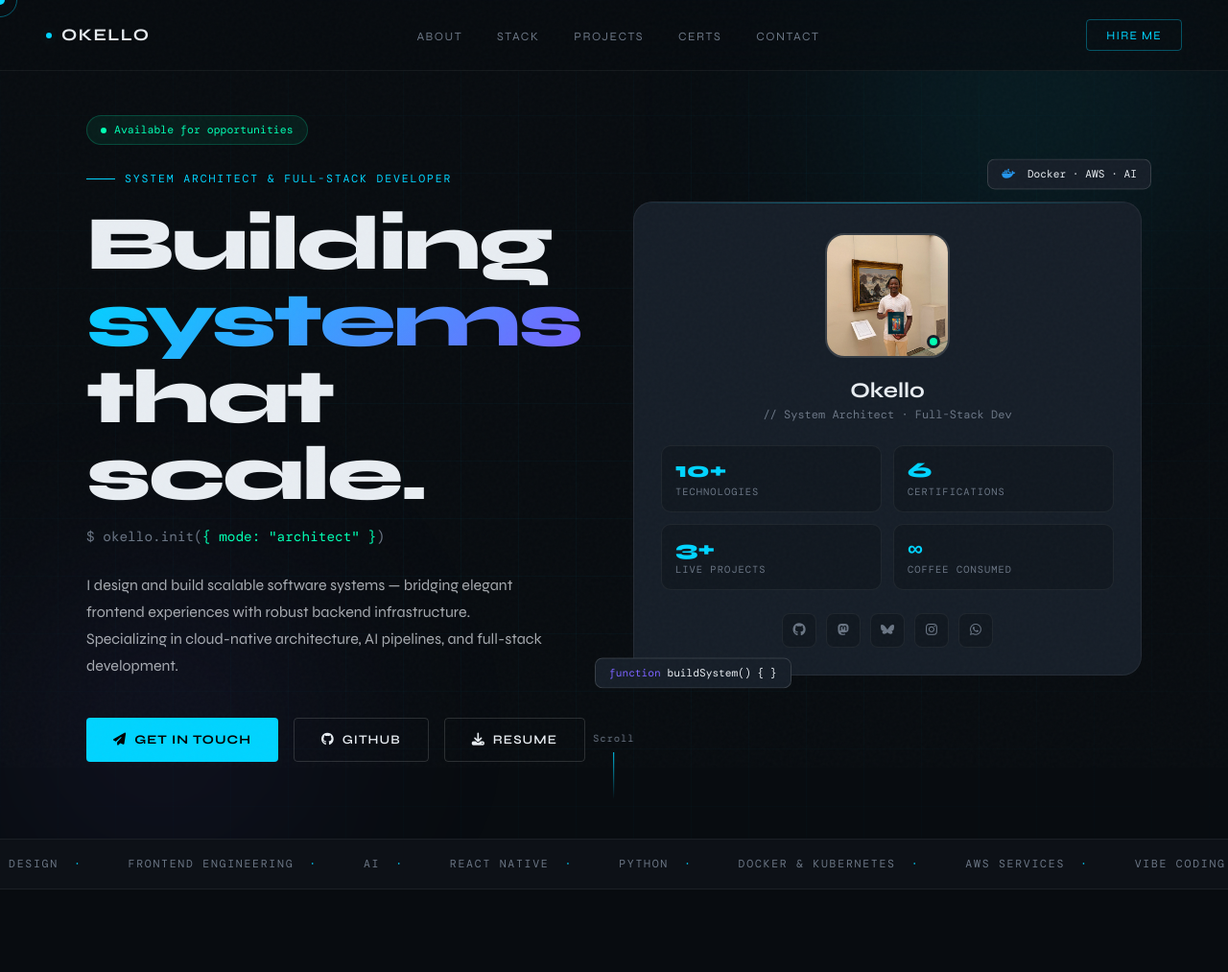
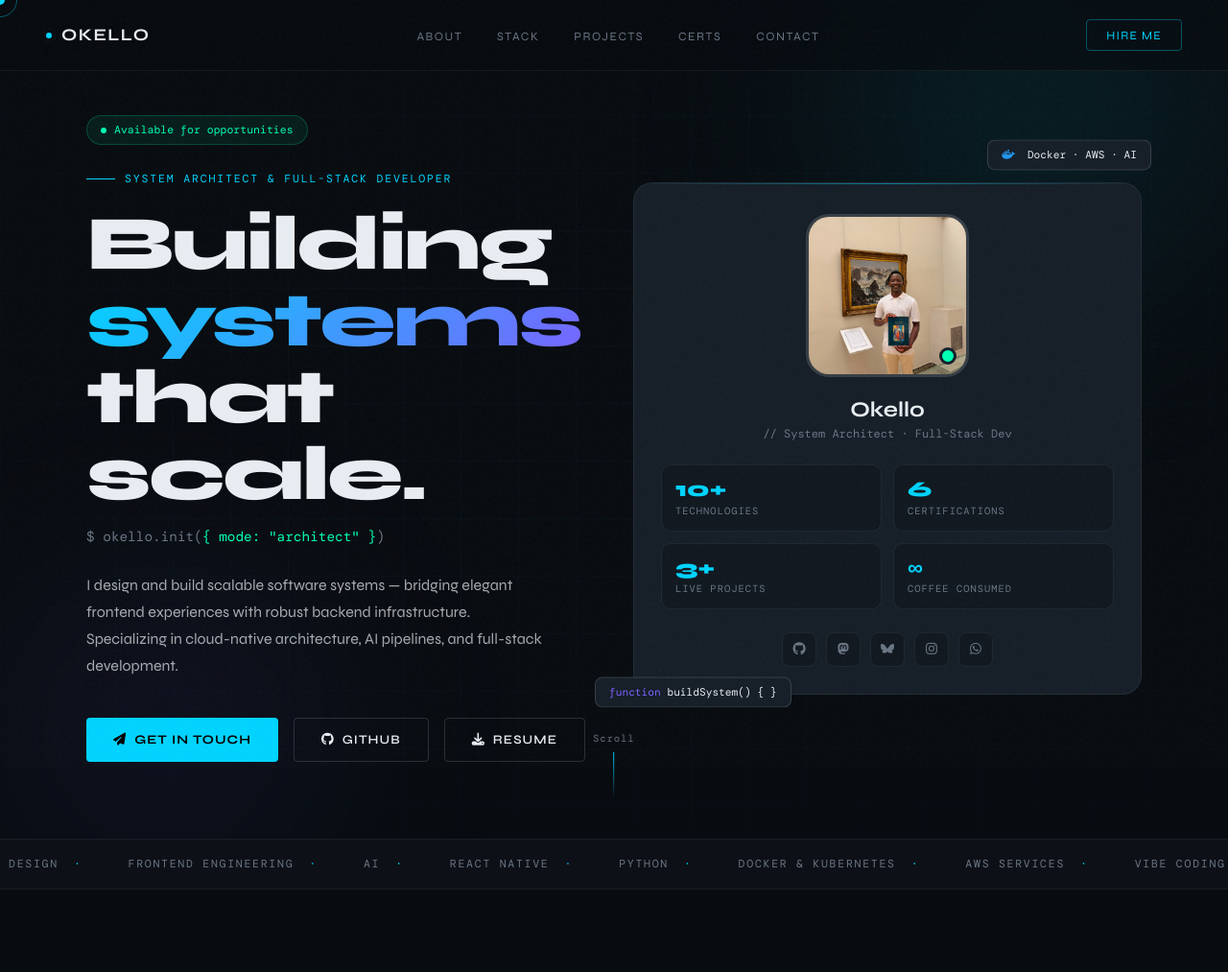
Before and after one commit to okellodev/profile-website, a plain HTML site: page index.html in a window 1280 px wide. Shown: the top 1013 px of the page at 96% size. Drawn offline with nearby package versions, Linux system fonts and the light colour scheme; a web font is replaced by a local one.

Commit message:
Enlarge profile image to 170px

```diff
--- a/index.html
+++ b/index.html
@@ -368,10 +368,10 @@ nav.scrolled { padding: 14px 48px; }
 }
 
 .profile-img-wrap {
-  width: 130px; height: 130px;
-  border-radius: 20px;
+  width: 170px; height: 170px;
+  border-radius: 24px;
   overflow: hidden;
-  border: 2px solid var(--border-hover);
+  border: 3px solid var(--border-hover);
   margin-bottom: 20px;
   margin-left: auto;
   margin-right: auto;
@@ -381,8 +381,8 @@ nav.scrolled { padding: 14px 48px; }
 .profile-img-wrap::after {
   content: '';
   position: absolute;
-  bottom: 8px; right: 8px;
-  width: 14px; height: 14px;
+  bottom: 10px; right: 10px;
+  width: 18px; height: 18px;
   background: var(--accent3);
   border-radius: 50%;
   border: 3px solid var(--surface);
```
